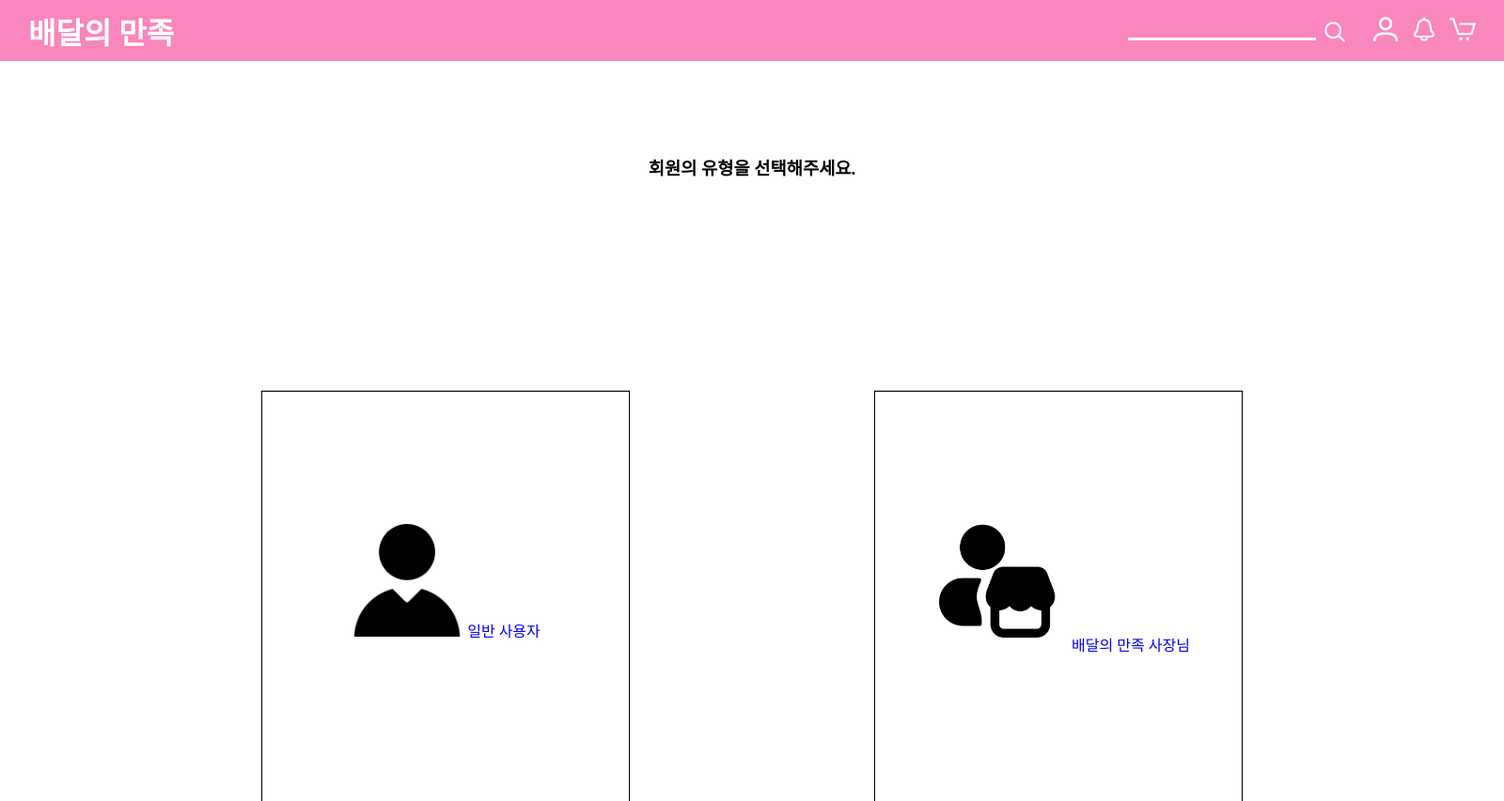
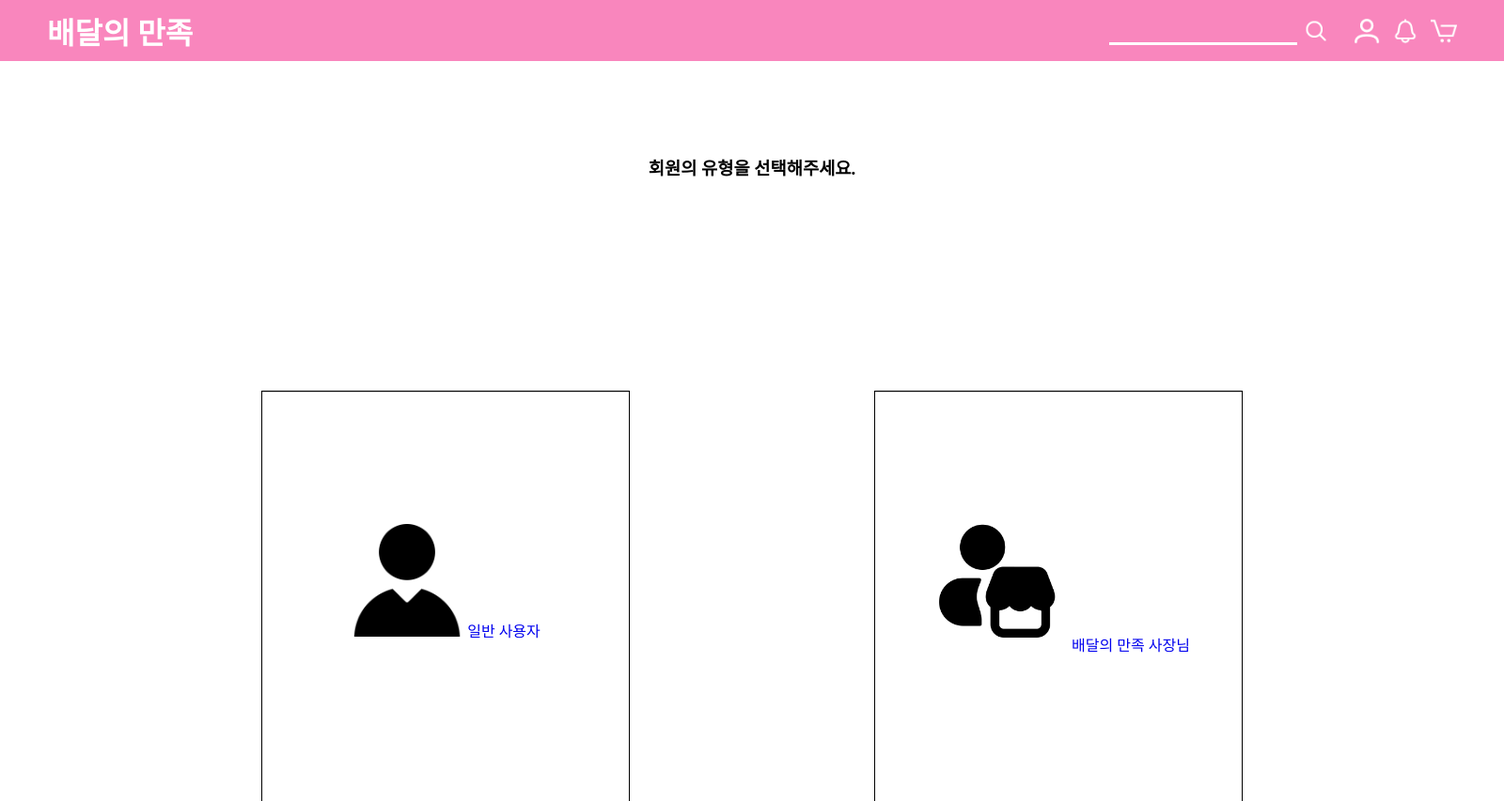
Before and after one commit to mong0426/SpringProject, a Spring app: page /Usertype in a window 1600 px wide. Shown: the top 853 px of the page at 94% size. Run offline with Thymeleaf, Linux system fonts and the light colour scheme; the template is opened without the code that fills it, so the values that code supplies are empty; some of the project's set-up classes (security, data sources, template engines, error pages and the like) are left out, and stand-ins take their place.

Commit message:
헤더 css 수정.

```diff
--- a/src/main/resources/static/css/ocss/Usertype.css
+++ b/src/main/resources/static/css/ocss/Usertype.css
@@ -1,3 +1,6 @@
+body{
+    overflow-y:scroll;
+}
 .wrap {
     padding: 5% 3% 0 3%;
     text-align: center;
--- a/src/main/resources/static/css/ocss/login.css
+++ b/src/main/resources/static/css/ocss/login.css
@@ -6,6 +6,7 @@
 }
 body{
     word-break: keep-all;
+    overflow-y:scroll;
 }
 div {
     display: block;
--- a/src/main/resources/static/css/ocss/mainpage.css
+++ b/src/main/resources/static/css/ocss/mainpage.css
@@ -18,7 +18,7 @@
         .InnerLine{
           display:flex;
           justify-content: space-between;
-          width:1700px;
+          width:100%;
           align-items: center;
         }
         .MenuStyle{
@@ -27,6 +27,10 @@
           display:flex;
           justify-content: space-between;
           align-items: center;
+        }
+        .MenuATag{
+          width:28px;
+          height:28px;
         }
         .Logo {
          color: white;
@@ -89,8 +93,8 @@
         background-color: #F986BD;
         display: flex;
         justify-content: center;
-        padding-left: 30px;
-        padding-right: 30px;
+        padding-left: 50px;
+        padding-right: 50px;
        }
        .HeaderMenuImage{
        width:28px;
@@ -194,21 +198,25 @@
         background-color:#F986BD;
         border:none;
         border-bottom:3px solid white;
-        width:200px;
+        width:200px; !important;
+        height:30px; !important;
+        padding:0; !important;
+        box-sizing: border-box; !important;
        }
        .SearchText:focus{
        outline:none;
        }
        .SearchBtn{
-        background:transparent;
-        border:none;
-        width:40px;
-        height:28px;
-        margin:0;
+        background:transparent; !important;
+        border:none; !important;
+        width:40px; !important;
+        height:28px; !important;
+        margin:0; !important;
+        padding:0; !important;
        }
        .SearchForm{
-        display:flex;
-        align-items: center;
-        width: 240px;
-        height: 30px;
+        display:flex; !important;
+        align-items: center; !important;
+        width: 240px; !important;
+        height: 30px; !important;
        }
--- a/src/main/resources/templates/Header.html
+++ b/src/main/resources/templates/Header.html
@@ -18,13 +18,13 @@
             </form>
         </div>
     <div class="MenuStyle">
-        <a th:href="@{/login}">
+        <a class="MenuATag" th:href="@{/login}">
             <img class="HeaderMenuImage" th:src="@{/img/headerimg/LoginIcon.png}" alt=""/>
         </a>
-        <a th:href="@{/}">
+        <a class="MenuATag" th:href="@{/}">
             <img class="HeaderMenuImage" th:src="@{/img/headerimg/NoticeIcon.png}" alt=""/>
         </a>
-        <a th:href="@{/myCart}" id="notification">
+        <a class="MenuATag" th:href="@{/myCart}" id="notification">
             <img class="HeaderMenuImage" th:src="@{/img/headerimg/CartIcon.png}" alt="CartIcon"/>
             <span class="notification-bubble"
                   th:if="${session.cartItems != null and session.cartItems.size() > 0}"
```
